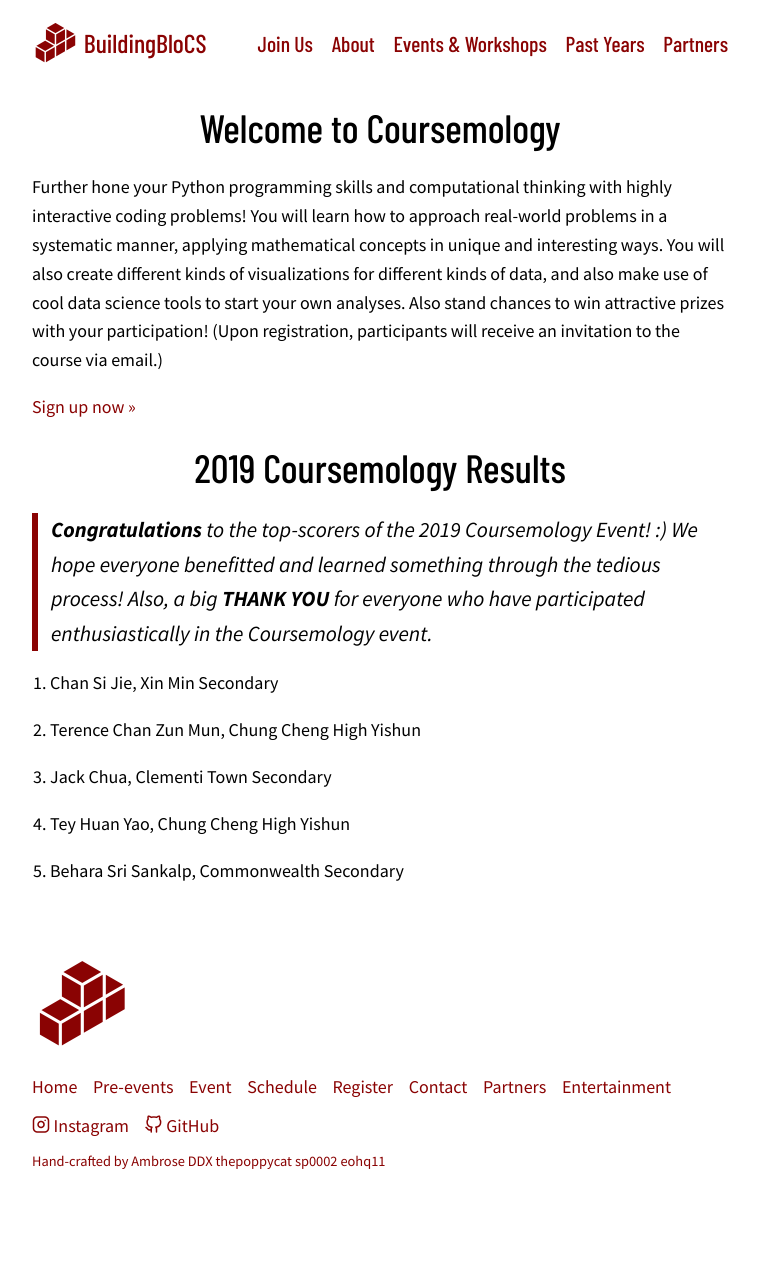
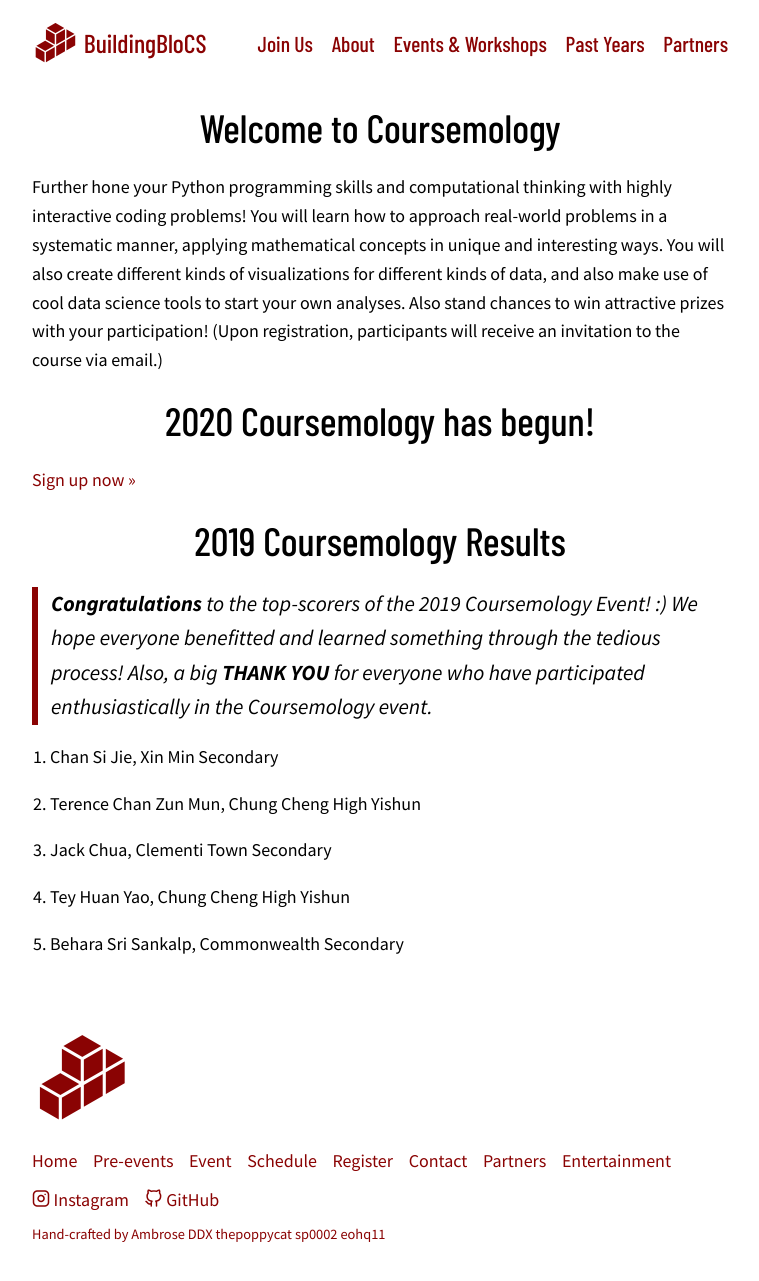
Before and after one commit to buildingblocs/2020, a Jekyll site: the page built from pre-event/coursemology/index.md, in a window 1280 px wide and 1292 px high. Shown: the top 1281 px of the window, without its empty margins (260-1019 px from the left). Built offline with Jekyll 4.4.1, drawn with Linux system fonts in a browser that asks for light colours; some web fonts are replaced; our own code applies the rules of GitHub Pages for plain Markdown files.

Commit message:
Updated coursemology

```diff
--- a/pre-event/coursemology/index.md
+++ b/pre-event/coursemology/index.md
@@ -5,6 +5,8 @@ layout: default
 # Welcome to Coursemology
 
 Further hone your Python programming skills and computational thinking with highly interactive coding problems! You will learn how to approach real-world problems in a systematic manner, applying mathematical concepts in unique and interesting ways. You will also create different kinds of visualizations for different kinds of data, and also make use of cool data science tools to start your own analyses. Also stand chances to win attractive prizes with your participation! (Upon registration, participants will receive an invitation to the course via email.)
+
+# 2020 Coursemology has begun!
 
 [Sign up now &raquo;](https://forms.gle/ZDwHbLYXCimb39Dm8)
 
```
